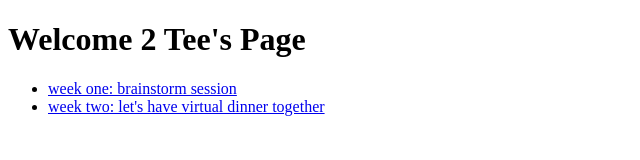
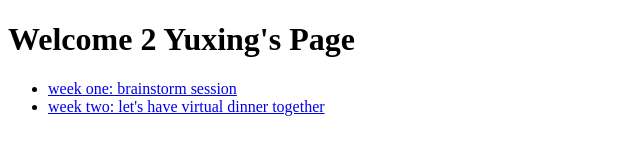
Before and after one commit to yuxingyang/PSAM-5600_Net-Art-0101, a plain HTML site: page index.html in a window 1280 px wide. Shown: the whole page, without its empty margins (0-640 px from the left). Drawn offline with Linux system fonts and the light colour scheme.

Commit message:
Update index.html

```diff
--- a/index.html
+++ b/index.html
@@ -8,7 +8,7 @@
 </head>
 <body>
     <main>
-        <h1> Welcome 2 Tee's Page</h1>
+        <h1> Welcome 2 Yuxing's Page</h1>
     <ul>
         <li> <a href="./week_one/ideas.html"> week one: brainstorm session</a></li>
         <li> <a href="./week_two/index.html"> week two: let's have virtual dinner together</a></li>
```
